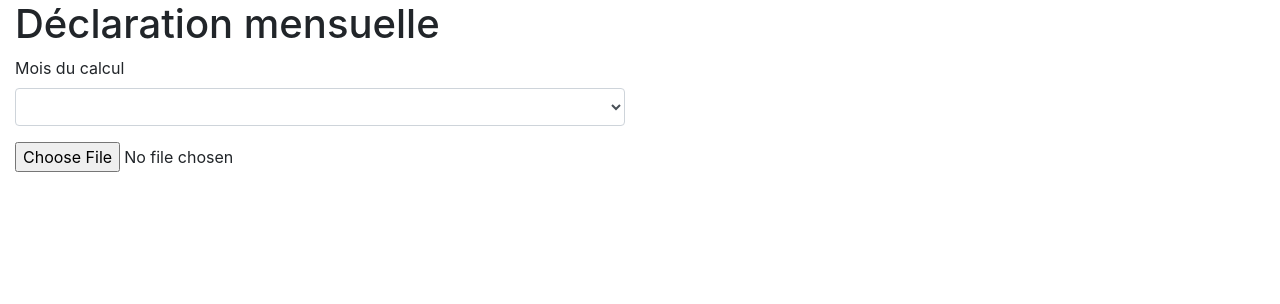
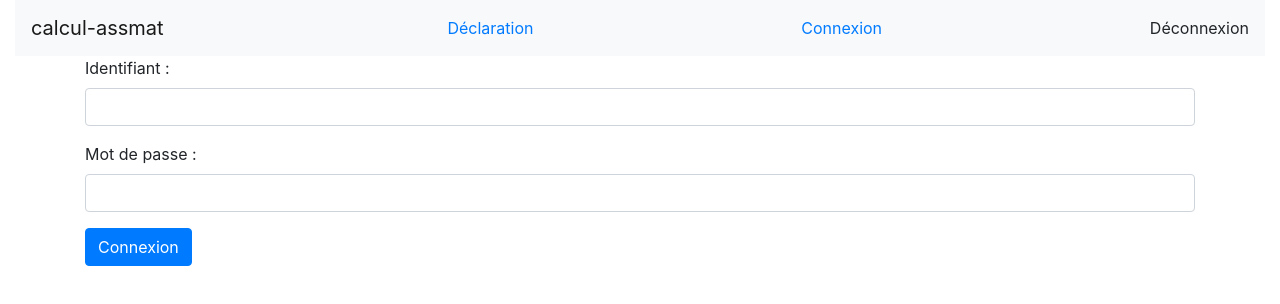
Before and after one commit to tibidibtibo/calcul-assmat-ihm, an Angular app: page /login in a window 1280 px wide. Shown: the top 304 px of the page. Built offline with nearby package versions, Linux system fonts and the light colour scheme; no server answers.

Commit message:
[Security] : + mise en place système de connexion

```diff
--- a/package.json
+++ b/package.json
@@ -23,6 +23,7 @@
     "@angular/router": "^5.2.0",
     "bootstrap": "^4.1.3",
     "core-js": "^2.4.1",
+    "font-awesome": "^4.7.0",
     "ngx-bootstrap": "^3.0.1",
     "rxjs": "^5.5.6",
     "zone.js": "^0.8.19"
--- a/src/app/app.component.html
+++ b/src/app/app.component.html
@@ -1,6 +1,11 @@
 <body class="container-fluid">
-
-  <h1>Déclaration mensuelle</h1>
-
-  <excel-upload></excel-upload>
+  <nav class="navbar navbar-light bg-light">
+    <a class="navbar-brand" href="/">calcul-assmat</a>
+    <a routerLinkActive="active" routerLink="/declaration">Déclaration</a>
+    <a routerLinkActive="active" routerLink="/login">Connexion</a>
+    <a (click)="logout()">Déconnexion</a>
+  </nav>
+  <div class="container">
+    <router-outlet></router-outlet>
+  </div>
 </body>
--- a/src/app/app.component.ts
+++ b/src/app/app.component.ts
@@ -1,4 +1,8 @@
 import { Component } from '@angular/core';
+import { AppService } from './app.service';
+import { HttpClient } from '@angular/common/http';
+import { Router } from '@angular/router';
+import 'rxjs/add/operator/finally';
 
 @Component({
   selector: 'app-root',
@@ -7,4 +11,19 @@ import { Component } from '@angular/core';
 })
 
 export class AppComponent {
+
+  constructor(private app: AppService, private http: HttpClient, private router: Router) {
+    this.app.authenticate(undefined, undefined);
+  }
+
+  logout() {
+    this.http
+      .post('logout', {})
+      .finally(() => {
+        this.app.authenticated = false;
+        this.router.navigateByUrl('/login');
+      })
+      .subscribe();
+  }
+
 }
--- /dev/null
+++ b/src/app/app.service.ts
@@ -0,0 +1,34 @@
+import { Injectable } from '@angular/core';
+import { HttpClient, HttpHeaders } from '@angular/common/http';
+
+@Injectable()
+export class AppService {
+
+  authenticated = false;
+
+  constructor(private http: HttpClient) {
+  }
+
+  authenticate(credentials, callback) {
+
+    const headers = new HttpHeaders(credentials ? {
+      authorization: 'Basic ' + btoa(credentials.username + ':' + credentials.password)
+    } : {});
+
+    headers
+      .set('Content-Type', 'multipart/form-data')
+      .set('Accept', 'multipart/form-data')
+      .set('Access-Control-Allow-Headers', 'Origin, Content-Type, Accept, X-Auth-Token')
+
+    this.http.get('http://localhost:7777/auth/user', { headers: headers }).subscribe(response => {
+      if (response['name']) {
+        this.authenticated = true;
+      } else {
+        this.authenticated = false;
+      }
+      return callback && callback();
+    });
+
+  }
+
+}
--- /dev/null
+++ b/src/app/authentication/login.component.html
@@ -0,0 +1,14 @@
+<div class="alert alert-danger" [hidden]="!error">
+    Une erreur s'est produite, veuillez réessayer.
+  </div>
+  <form role="form" (submit)="login()">
+    <div class="form-group">
+      <label for="username">Identifiant : </label> <input type="text"
+        class="form-control" id="username" name="username" [(ngModel)]="credentials.username"/>
+    </div>
+    <div class="form-group">
+      <label for="password">Mot de passe : </label> <input type="password"
+        class="form-control" id="password" name="password" [(ngModel)]="credentials.password"/>
+    </div>
+    <button type="submit" class="btn btn-primary">Connexion</button>
+  </form>
--- /dev/null
+++ b/src/app/authentication/login.component.ts
@@ -0,0 +1,23 @@
+import { AppService } from './../app.service';
+import { Component, OnInit } from '@angular/core';
+import { HttpClient } from '@angular/common/http';
+import { Router } from '@angular/router';
+
+@Component({
+  templateUrl: './login.component.html'
+})
+export class LoginComponent {
+
+  credentials = {username: '', password: ''};
+
+  constructor(private app: AppService, private http: HttpClient, private router: Router) {
+  }
+
+  login() {
+    this.app.authenticate(this.credentials, () => {
+        this.router.navigateByUrl('/');
+    });
+    return false;
+  }
+
+}
--- a/src/app/excel-upload.component/excel-upload.component.html
+++ b/src/app/declaration.component/declaration.component.html
@@ -1,6 +1,6 @@
 <div class="row">
   <div class="col-sm-6">
-
+    <p>Connecté : {{authenticated()}}</p>
     <form>
       <div class="form-group">
         <label for="mois">Mois du calcul</label>
--- a/src/app/excel-upload.component/excel-upload.component.ts
+++ b/src/app/declaration.component/declaration.component.ts
@@ -1,7 +1,7 @@
+import { AppService } from './../app.service';
 import { Component } from '@angular/core';
 
 import { HttpClient, HttpHeaders, HttpParams } from '@angular/common/http';
-import { CompilerConfig } from '@angular/compiler';
 
 const MONTHS = [
   {
@@ -55,19 +55,25 @@ const MONTHS = [
 ];
 
 @Component({
-  selector: 'excel-upload',
-  templateUrl: './excel-upload.component.html',
-  styleUrls: ['./excel-upload.component.css']
+  selector: 'declaration',
+  templateUrl: './declaration.component.html',
+  styleUrls: ['./declaration.component.css']
 })
 
-export class ExcelUploadComponent {
+export class DeclarationComponent {
 
   public uploadResponse: String = "";
   public monthsList: Array<Object> = MONTHS;
 
   fileToUpload: File = null;
 
-  constructor(private http: HttpClient) { }
+  constructor(private app: AppService, private http: HttpClient) {
+    http.get('http://localhost:7777/calcul/file/2018/09/maternelle/').subscribe(data => console.log(data));
+   }
+
+  authenticated() {
+    return this.app.authenticated;
+  }
 
   fileChange(event, monthSelected): void {
 
@@ -106,4 +112,5 @@ export class ExcelUploadComponent {
         // });
     }
   }
+
 }
--- a/src/styles.css
+++ b/src/styles.css
@@ -1 +1,2 @@
-@import '~bootstrap/dist/css/bootstrap.min.css';
+@import "~bootstrap/dist/css/bootstrap.css";
+@import "~font-awesome/css/font-awesome.css";
```
Also changed, not shown: src/app/app.module.ts (+15 -4 lines), src/app/declaration.component/declaration.component.css (added), 1 other file (tests, documents, lock files or other folders).
